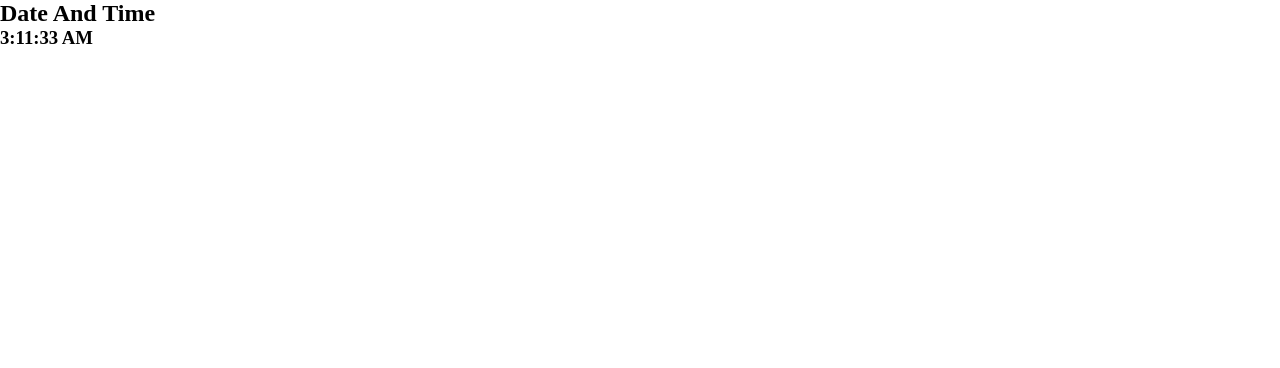
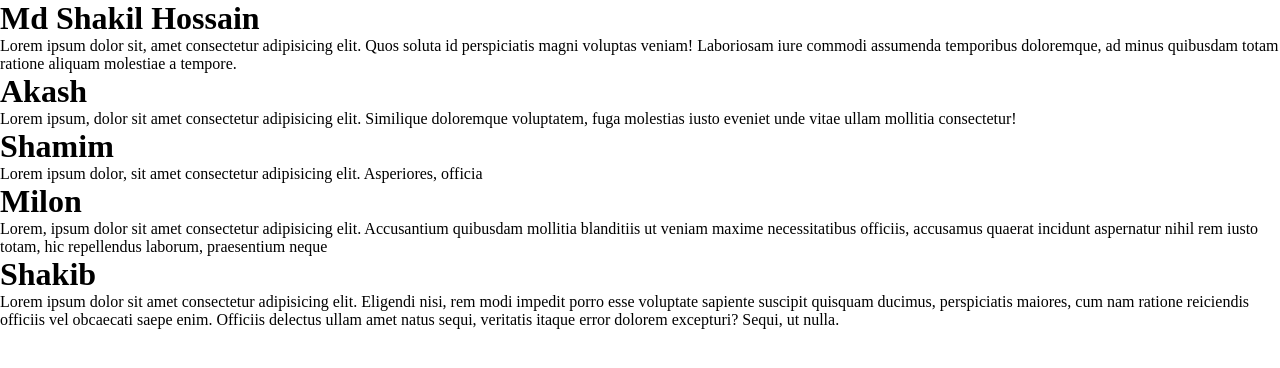
Before and after one commit to shakildevseo/ReactJS-Practice, a React (Vite) app: page / in a window 1280 px wide. Shown: the top 368 px of the page. Built offline with nearby package versions, Linux system fonts and the light colour scheme.

Commit message:
props-distructuring

```diff
--- a/src/App.jsx
+++ b/src/App.jsx
@@ -1,12 +1,21 @@
 import CardContainer from "./components/CardComponent/CardContainer";
+import Demo from "./components/CardComponent/Demo/Demo";
 import DateAndTime from "./components/DateAndTime";
+
 
 
 function App() {
   return (
     <>
    {/* <CardContainer /> */}
-   <DateAndTime />
+   {/* <DateAndTime /> */}
+
+   <Demo  name = "Md Shakil Hossain" desc= "Lorem ipsum dolor sit, amet consectetur adipisicing elit. Quos soluta id perspiciatis magni voluptas veniam! Laboriosam iure commodi assumenda temporibus doloremque, ad minus quibusdam totam ratione aliquam molestiae a tempore."/>
+   <Demo name = "Akash" desc= "Lorem ipsum, dolor sit amet consectetur adipisicing elit. Similique doloremque voluptatem, fuga molestias iusto eveniet unde vitae ullam mollitia consectetur!" />
+   <Demo name = "Shamim" desc= "  Lorem ipsum dolor, sit amet consectetur adipisicing elit. Asperiores, officia" />
+   <Demo name = "Milon" desc= "  Lorem, ipsum dolor sit amet consectetur adipisicing elit. Accusantium quibusdam mollitia blanditiis ut veniam maxime necessitatibus officiis, accusamus quaerat incidunt aspernatur nihil rem iusto totam, hic repellendus laborum, praesentium neque" />
+   <Demo name = "Shakib" desc= "Lorem ipsum dolor sit amet consectetur adipisicing elit. Eligendi nisi, rem modi impedit porro esse voluptate sapiente suscipit quisquam ducimus, perspiciatis maiores, cum nam ratione reiciendis officiis vel obcaecati saepe enim. Officiis delectus ullam amet natus sequi, veritatis itaque error dolorem excepturi? Sequi, ut nulla." />
+
 
 
     </>
--- /dev/null
+++ b/src/components/CardComponent/Demo/Demo.jsx
@@ -0,0 +1,13 @@
+import React from 'react'
+
+const Demo = ({name, desc}) => {
+  return (
+    <>
+
+    <h1>{name}</h1>
+    <p>{desc}</p>
+    </>
+  )
+}
+
+export default Demo
```
